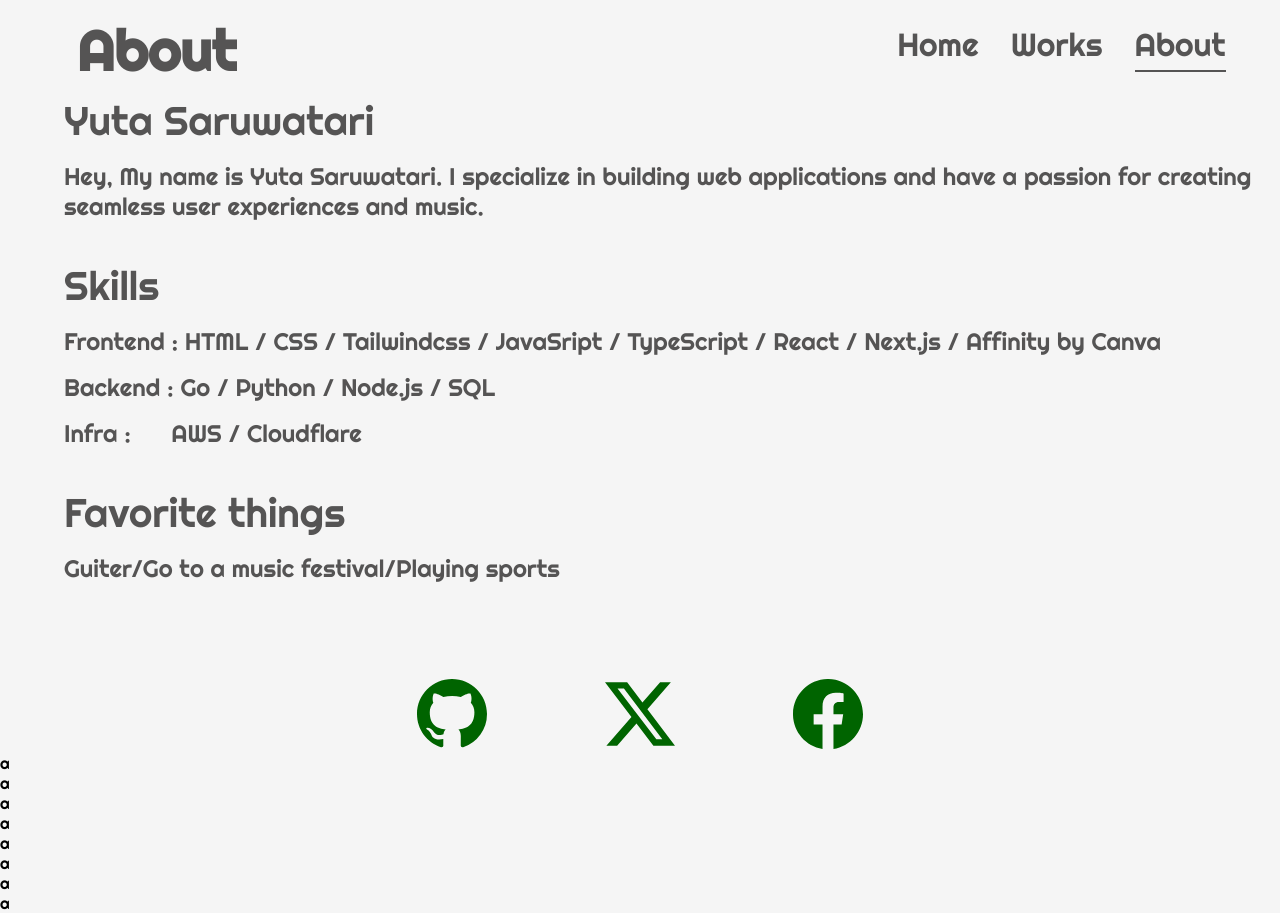
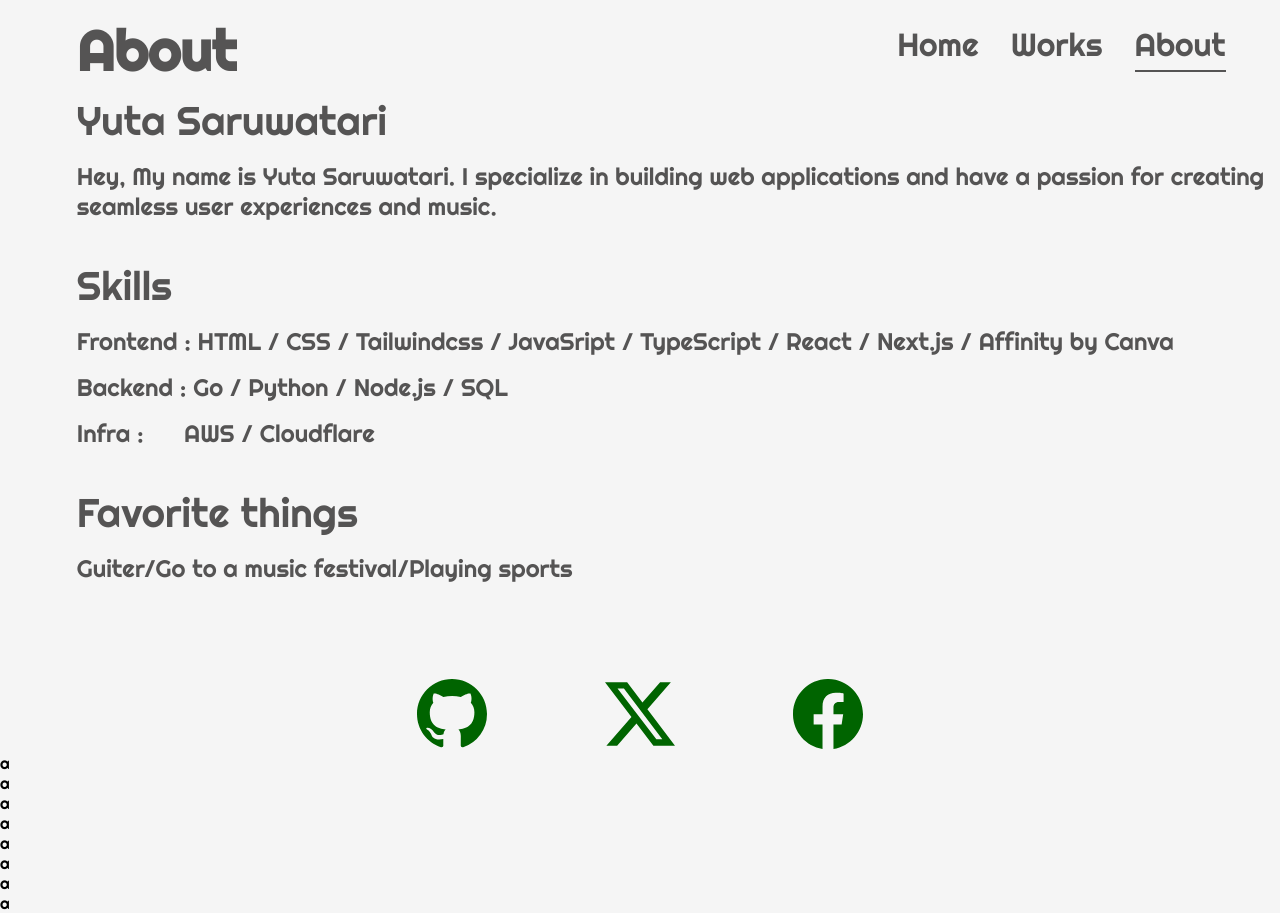
Before and after one commit to uta-s-dao/portfolio, a Next.js app: page /about in a window 1280 px wide. Built offline with nearby package versions, Linux system fonts and the light colour scheme.

Commit message:
#23 Update abouts detail location

```diff
--- a/src/app/components/components.module.css
+++ b/src/app/components/components.module.css
@@ -54,7 +54,7 @@
 
 .myname {
   font-size: 5vh;
-  padding-left: 5vw;
+  padding-left: 6vw;
   padding-top: 5vh;
   color: rgb(85, 84, 84);
   background-color: whitesmoke;
@@ -80,7 +80,7 @@
 
 .detail {
   font-size: 3vh;
-  padding-left: 5vw;
+  padding-left: 6vw;
   padding-top: 2vh;
   color: rgb(85, 84, 84);
   background-color: whitesmoke;
@@ -182,7 +182,7 @@
 .firstMyname {
   margin-top: 7vh;
   font-size: 5vh;
-  padding-left: 5vw;
+  padding-left: 6vw;
   padding-top: 5vh;
   color: rgb(85, 84, 84);
   background-color: whitesmoke;
```
